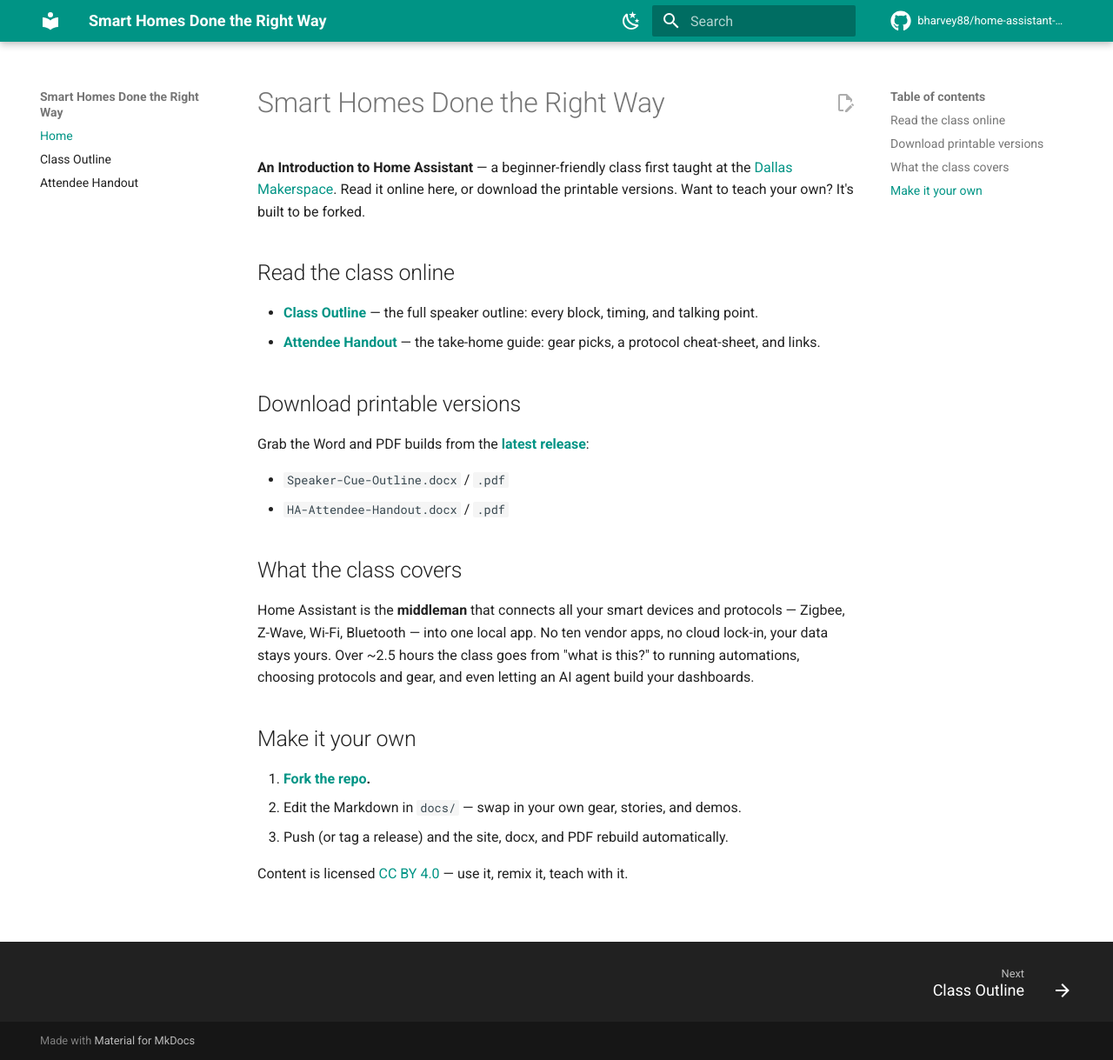
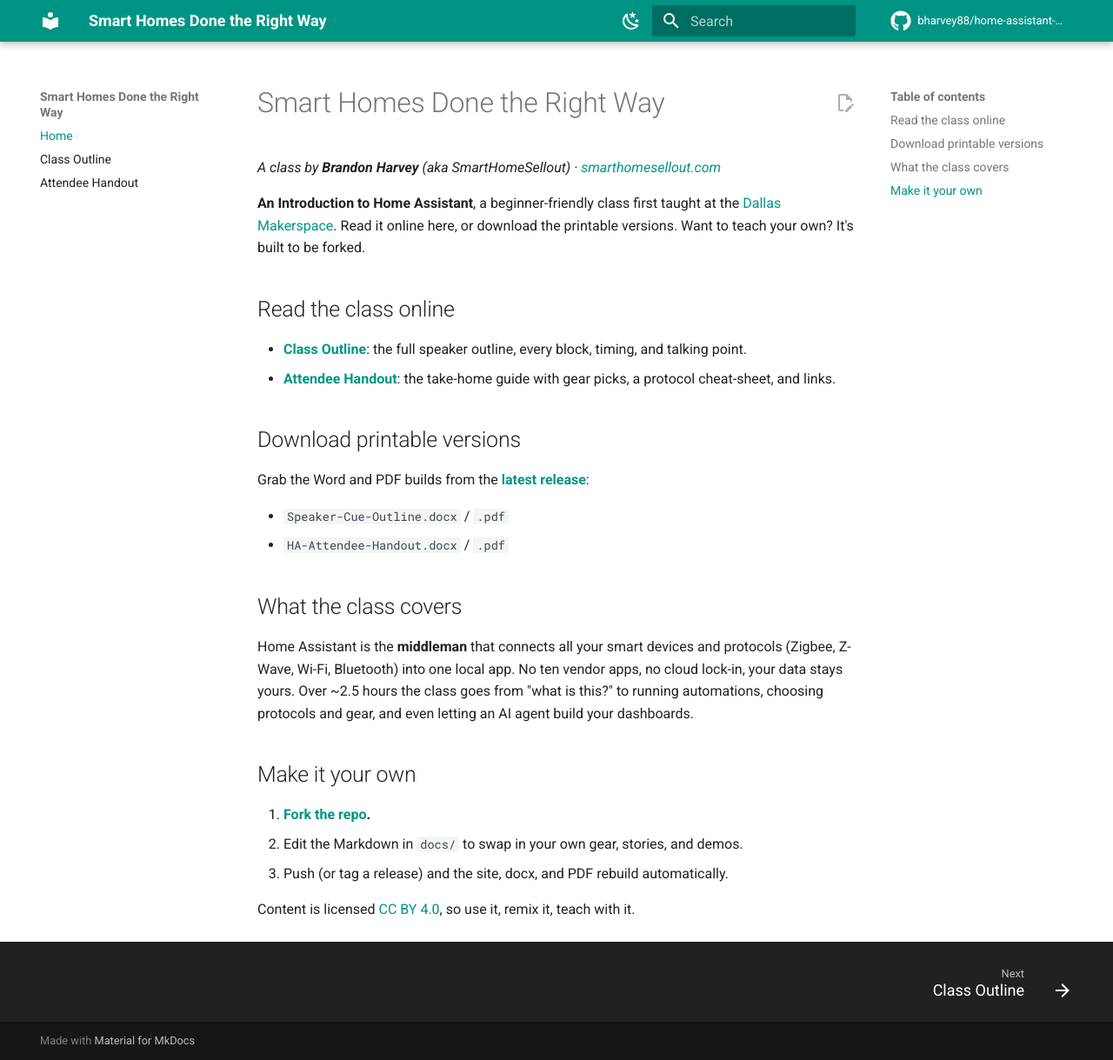
Before and after one commit to bharvey88/classes, an MkDocs documentation site: the page built from docs/index.md, in a window 1280 px wide and 1219 px high. Shown: the whole window at 87% size. Built offline with MkDocs 1.6.1 and Material for MkDocs 9.7.7, drawn with Linux system fonts in a browser that asks for light colours; comment, search, counter and statistics services are not loaded.

Commit message:
Add Brandon Harvey / SmartHomeSellout byline on landing page; drop em dashes

```diff
--- a/docs/index.md
+++ b/docs/index.md
@@ -1,11 +1,13 @@
 # Smart Homes Done the Right Way
 
-**An Introduction to Home Assistant** — a beginner-friendly class first taught at the [Dallas Makerspace](https://dallasmakerspace.org). Read it online here, or download the printable versions. Want to teach your own? It's built to be forked.
+*A class by **Brandon Harvey** (aka SmartHomeSellout) · [smarthomesellout.com](https://smarthomesellout.com)*
+
+**An Introduction to Home Assistant**, a beginner-friendly class first taught at the [Dallas Makerspace](https://dallasmakerspace.org). Read it online here, or download the printable versions. Want to teach your own? It's built to be forked.
 
 ## Read the class online
 
-- **[Class Outline](outline.md)** — the full speaker outline: every block, timing, and talking point.
-- **[Attendee Handout](handout.md)** — the take-home guide: gear picks, a protocol cheat-sheet, and links.
+- **[Class Outline](outline.md)**: the full speaker outline, every block, timing, and talking point.
+- **[Attendee Handout](handout.md)**: the take-home guide with gear picks, a protocol cheat-sheet, and links.
 
 ## Download printable versions
 
@@ -16,12 +18,12 @@ Grab the Word and PDF builds from the [**latest release**](https://github.com/bh
 
 ## What the class covers
 
-Home Assistant is the **middleman** that connects all your smart devices and protocols — Zigbee, Z-Wave, Wi-Fi, Bluetooth — into one local app. No ten vendor apps, no cloud lock-in, your data stays yours. Over ~2.5 hours the class goes from "what is this?" to running automations, choosing protocols and gear, and even letting an AI agent build your dashboards.
+Home Assistant is the **middleman** that connects all your smart devices and protocols (Zigbee, Z-Wave, Wi-Fi, Bluetooth) into one local app. No ten vendor apps, no cloud lock-in, your data stays yours. Over ~2.5 hours the class goes from "what is this?" to running automations, choosing protocols and gear, and even letting an AI agent build your dashboards.
 
 ## Make it your own
 
 1. **[Fork the repo](https://github.com/bharvey88/home-assistant-intro-class/fork).**
-2. Edit the Markdown in `docs/` — swap in your own gear, stories, and demos.
+2. Edit the Markdown in `docs/` to swap in your own gear, stories, and demos.
 3. Push (or tag a release) and the site, docx, and PDF rebuild automatically.
 
-Content is licensed [CC BY 4.0](https://github.com/bharvey88/home-assistant-intro-class/blob/main/LICENSE) — use it, remix it, teach with it.
+Content is licensed [CC BY 4.0](https://github.com/bharvey88/home-assistant-intro-class/blob/main/LICENSE), so use it, remix it, teach with it.
```
